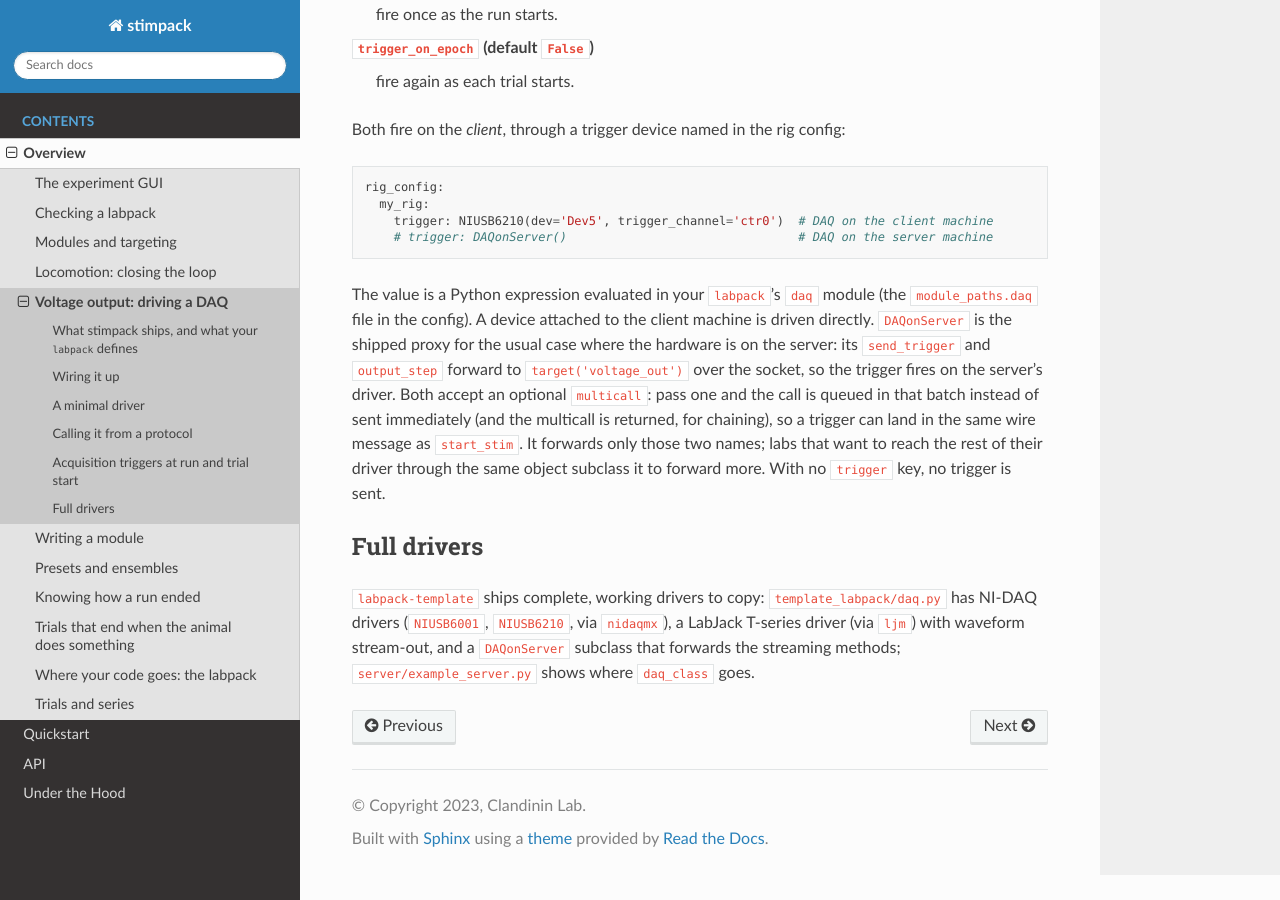
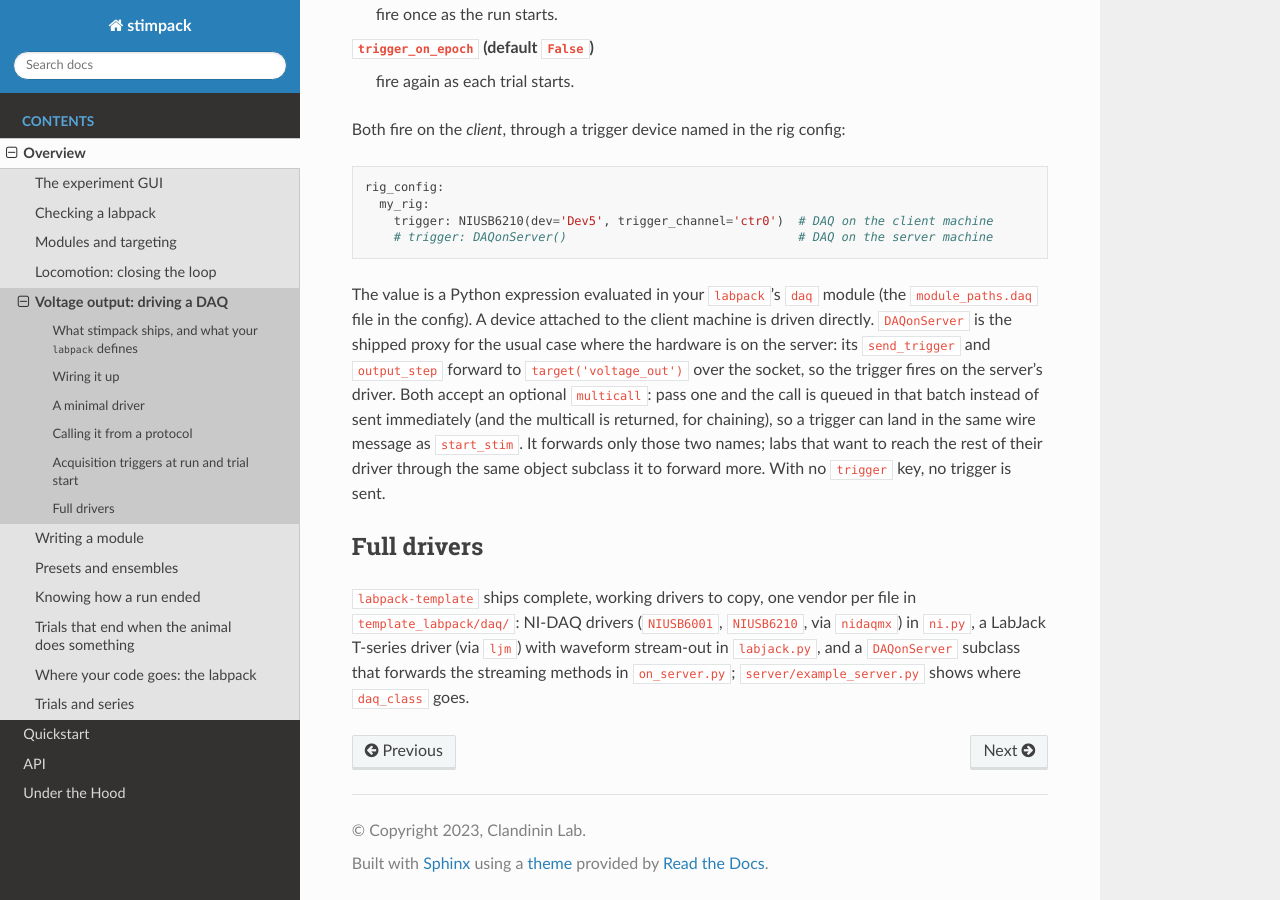
Before and after one commit to ClandininLab/stimpack, a Sphinx documentation site: the page built from docs/source/voltage_out.rst, in a window 1280 px wide and 900 px high, scrolled down 2670 px. Built offline with Sphinx 7.4.7 and the Read the Docs theme 3.1.0, drawn with Linux system fonts in a browser that asks for light colours.

Commit message:
Cite the labpacks' daq/ package and restored device/ paths
The labpacks split their DAQ into a per-vendor daq/ package and moved
dlpc350 back under device/ (labpack-template af791f5): voltage_out's
full-drivers paragraph names the vendor files, labpack_configs points
module_paths.daq at daq/__init__.py, subframes points at
device/dlpc350.py again.

Co-Authored-By: Claude Fable 5 <noreply@anthropic.com>
Claude-Session: https://claude.ai/code/session_01CPhcJNpT2UTPfwvfJKLdVv

```diff
--- a/docs/source/labpack_configs.rst
+++ b/docs/source/labpack_configs.rst
@@ -36,7 +36,7 @@ An example may look like:
       # data: template_labpack/data.py           # class must be named "Data"
       #   Only once it overrides something -- see "Using your own data class" below.
       client: template_labpack/client.py         # class must be named "Client"
-      daq: template_labpack/daq.py
+      daq: template_labpack/daq/__init__.py
       visual_stim:                               # may be a list of directories
         - template_labpack/visual_stim/example
 
--- a/docs/source/subframes.rst
+++ b/docs/source/subframes.rst
@@ -78,7 +78,7 @@ which validates, plays, and looks like it is working. The depth matters as much
 `Limits`_ — 8-bit patterns cannot exceed 120 Hz, so multiplexing means 4-bit.
 
 **2. A driver for it.** ``labpack-template`` ships a DLPC350 driver at
-``template_labpack/dlpc350.py`` with a tested ``pattern_mode()``; a lab with that projector
+``template_labpack/device/dlpc350.py`` with a tested ``pattern_mode()``; a lab with that projector
 can use it as-is. For other hardware, what the rest of this page needs from a driver is only that it
 can be handed an ordered list of channel names.
 
--- a/docs/source/voltage_out.rst
+++ b/docs/source/voltage_out.rst
@@ -144,7 +144,8 @@ object subclass it to forward more. With no ``trigger`` key, no trigger is sent.
 Full drivers
 ============
 
-``labpack-template`` ships complete, working drivers to copy: ``template_labpack/daq.py``
-has NI-DAQ drivers (``NIUSB6001``, ``NIUSB6210``, via ``nidaqmx``), a LabJack T-series driver
-(via ``ljm``) with waveform stream-out, and a ``DAQonServer`` subclass that forwards the streaming
-methods; ``server/example_server.py`` shows where ``daq_class`` goes.
+``labpack-template`` ships complete, working drivers to copy, one vendor per file in
+``template_labpack/daq/``: NI-DAQ drivers (``NIUSB6001``, ``NIUSB6210``, via ``nidaqmx``) in
+``ni.py``, a LabJack T-series driver (via ``ljm``) with waveform stream-out in ``labjack.py``,
+and a ``DAQonServer`` subclass that forwards the streaming methods in ``on_server.py``;
+``server/example_server.py`` shows where ``daq_class`` goes.
```
